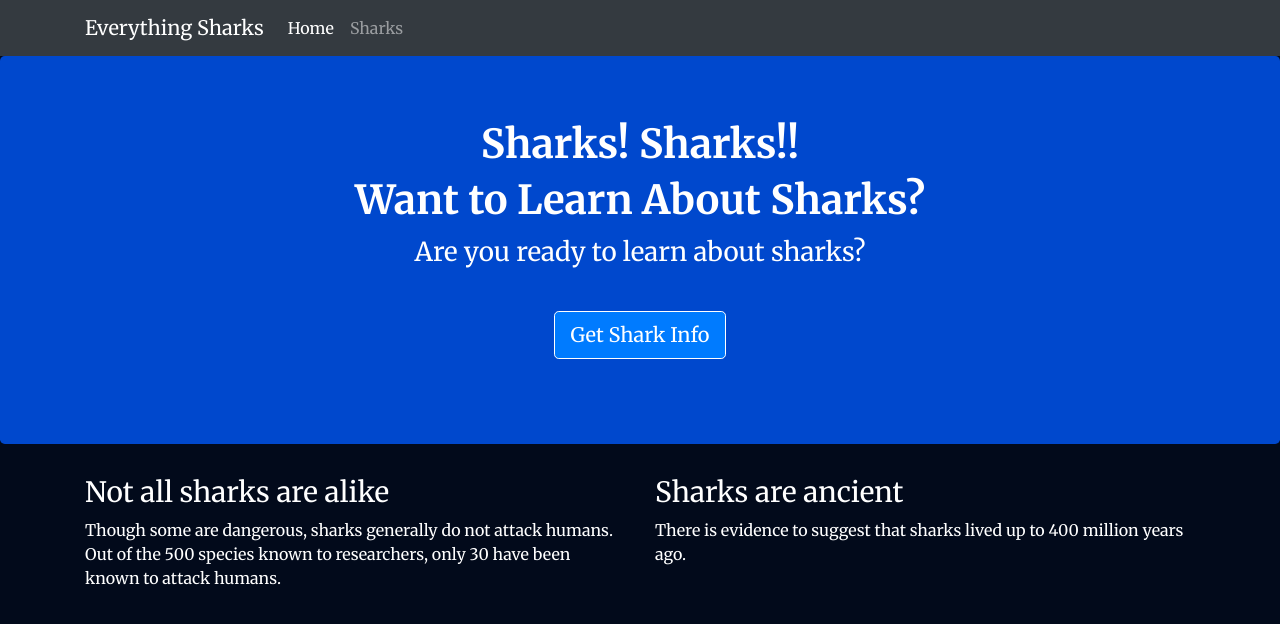
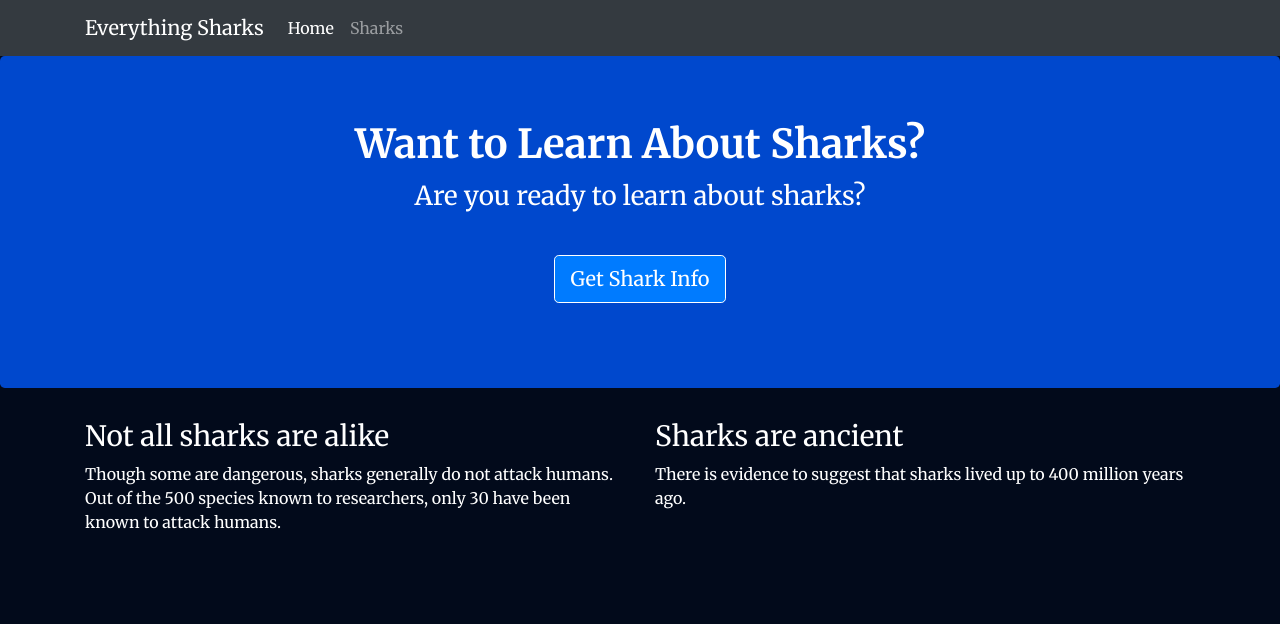
Before and after one commit to Sride/sample-node-project, a website: page views/index.html in a window 1280 px wide. Drawn offline with nearby package versions, Linux system fonts and the light colour scheme.

Commit message:
updated index file.

```diff
--- a/views/index.html
+++ b/views/index.html
@@ -27,7 +27,6 @@
     </nav>
     <div class="jumbotron">
         <div class="container">
-            <h1>Sharks! Sharks!!</h1>
             <h1>Want to Learn About Sharks?</h1>
             <p>Are you ready to learn about sharks?</p>
             <br>
```
